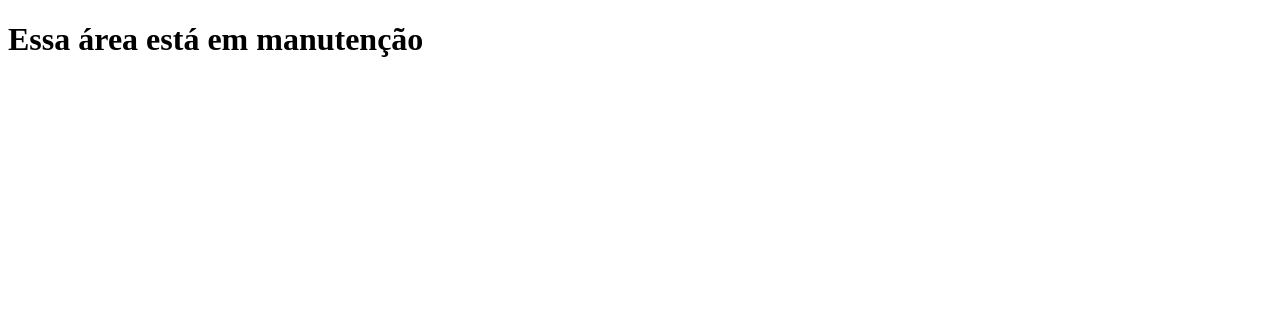
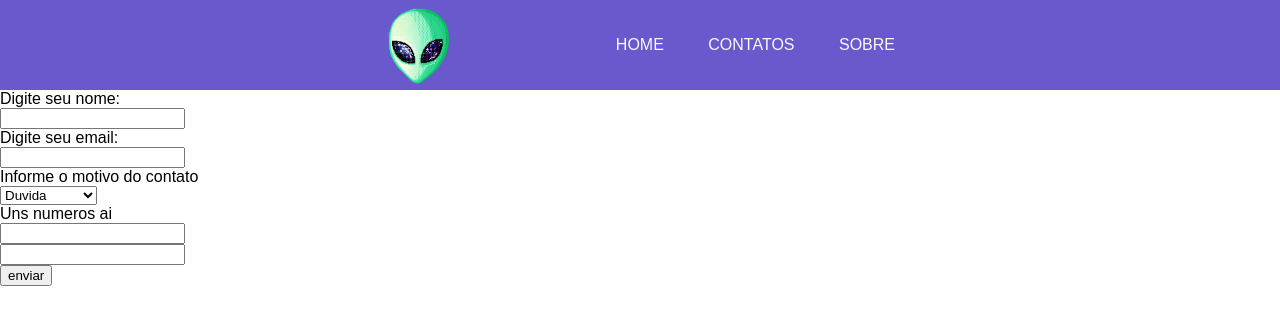
Before and after one commit to JaoLuck/htdocs, a plain HTML site: page contatos.html in a window 1280 px wide. Drawn offline with Linux system fonts and the light colour scheme.

Commit message:
aula 10.06

```diff
--- a/contatos.html
+++ b/contatos.html
@@ -5,8 +5,38 @@
 	<meta http-equiv="X-UA-Compatible" content="IE edge">
 	<meta name="viewport" content=width="device-width, initial-scale=1.0">
 	<title>CONTATOS</title>
+	<link rel="stylesheet" href="css/style.css">
 </head>
 <body>
-	<h1>Essa área está em manutenção</h1>
+	<nav>
+		<img id="logo" src="img/imagem1.png" alt="Logo">
+		<ul id="menu">
+			<a href="index.html"><li>HOME</li></a>
+			<a href="contatos.html"><li>CONTATOS</li></a>
+			<a href="sobre.html"><li>SOBRE</li></a>
+		</ul>
+	</nav>
+	<section>
+	<div id="div-form">
+		<form method="get" action="contatos.php">
+			<label style="margin-left: -470px;" >Digite seu nome: </label> <br />
+			<input type="text" name="nome"> <br />
+			<label>Digite seu email: </label> <br />
+			<input type="email" name="email"> <br />
+			<label>Informe o motivo do contato</label> <br />
+
+			<select name="tipo-contato">
+				<option value="Duvida">Duvida</option>
+				<option value="Reclamação">Reclamação</option>
+				<option value="Informação">Informação</option>
+			</select> <br />
+			<label>Uns numeros ai</label> <br />
+			<input type="text" name="numero1"> <br />
+			<input type="text" name="numero2"> <br />
+			<input type="submit" value="enviar"> <br />
+
+		</form>
+	</div>
+	</section>
 </body>
 </html>
```
Also changed, not shown: 1 other file.
